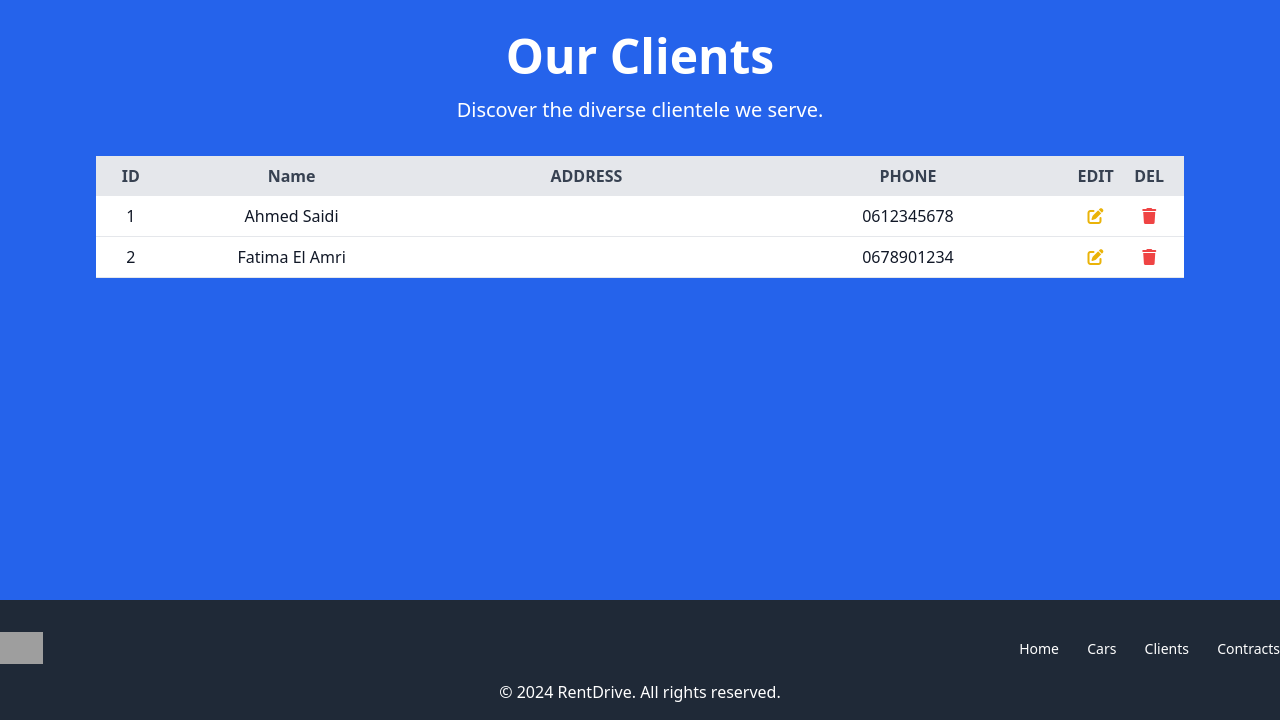
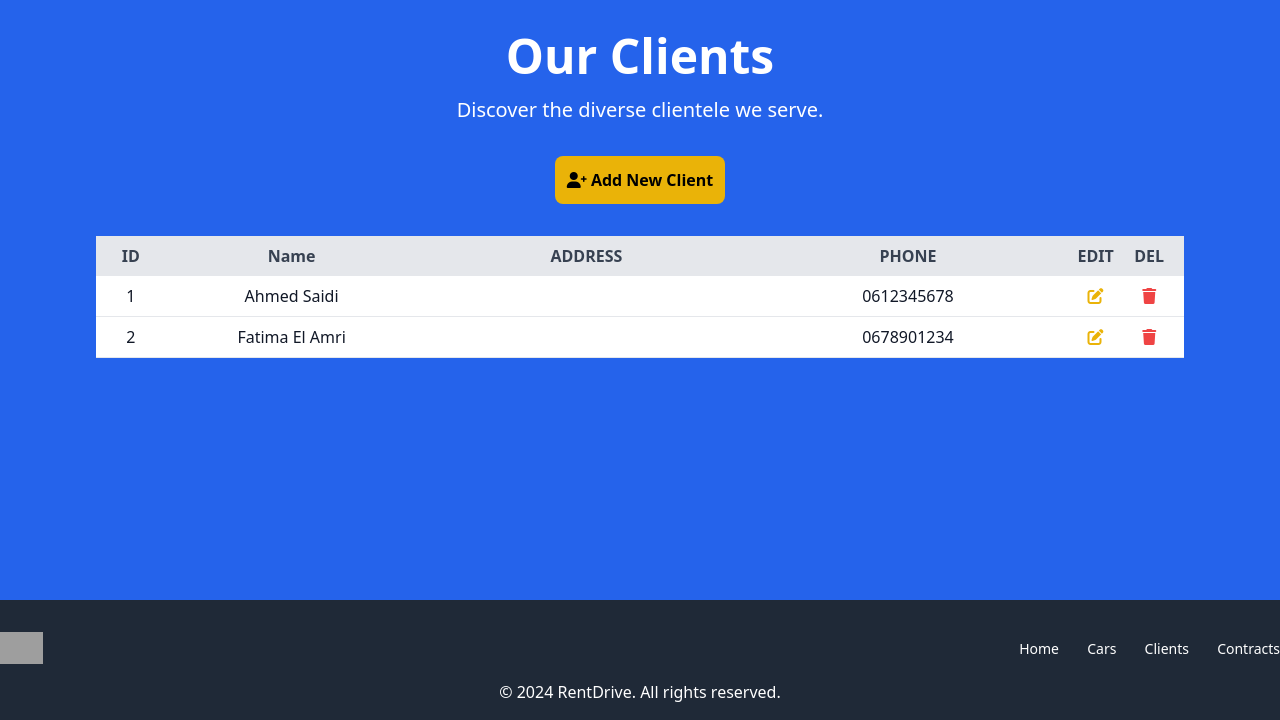
Before and after one commit to MohamedHamouch/Breif7, a PHP site: page /clients/clients.php in a window 1280 px wide. Shown: the part 80-800 px from the top of the page. Run offline with PHP 8.4, Linux system fonts and the light colour scheme; data comes from the database, SQL or seed files in the repository; data that the repository does not hold is empty; some libraries are stand-ins or nearby versions; grey boxes are pictures that could not be loaded.

Commit message:
add new client form

```diff
--- a/clients/clients.php
+++ b/clients/clients.php
@@ -34,6 +34,9 @@ $clients = mysqli_query($conn, $sql);
     <div class="container mx-auto">
       <h1 class="text-5xl font-bold mb-4">Our Clients</h1>
       <p class="text-xl mb-8">Discover the diverse clientele we serve.</p>
+      <button id="add-client-btn"
+        class="px-6 py-3 bg-yellow-500 text-black font-semibold rounded-lg hover:bg-yellow-500 p-5 xl:p-3 w-fit m-auto mb-8"><i
+          class="fa-solid fa-user-plus"></i> Add New Client</button>
 
       <div
         class="grid grid-cols-[5%,25%,30%,30%,5%,5%] items-center bg-gray-200 p-2 font-semibold text-gray-700 mx-auto w-[85%]">
@@ -48,11 +51,11 @@ $clients = mysqli_query($conn, $sql);
       <?php
       if (mysqli_num_rows($clients) > 0) {
         while ($client = mysqli_fetch_assoc($clients)) {
-          echo  '<div class="grid grid-cols-[5%,25%,30%,30%,5%,5%] items-center border-b p-2 bg-white hover:bg-gray-100 mx-auto w-[85%] text-gray-900">';
-          echo '<p>'.$client['ID'].'</p>';
-          echo '<p>'.$client['Name'].'</p>';
-          echo '<p>'.$client['Address'].'</p>';
-          echo '<p>'.$client['Phone'].'</p>';
+          echo '<div class="grid grid-cols-[5%,25%,30%,30%,5%,5%] items-center border-b p-2 bg-white hover:bg-gray-100 mx-auto w-[85%] text-gray-900">';
+          echo '<p>' . $client['ID'] . '</p>';
+          echo '<p>' . $client['Name'] . '</p>';
+          echo '<p>' . $client['Address'] . '</p>';
+          echo '<p>' . $client['Phone'] . '</p>';
           echo '<button>
           <i class="fa-solid fa-pen-to-square text-yellow-500"></i>
         </button>
@@ -68,6 +71,39 @@ $clients = mysqli_query($conn, $sql);
       }
       ?>
 
+    </div>
+  </section>
+
+  <!-- Adding player form -->
+  <section id="add-client-popup"
+    class="hidden fixed w-full h-full items-center justify-center top-0 backdrop-blur-md bg-black/70">
+    <div class="items-center justify-center flex flex-col gap-4 bg-gray-200 py-8 px-12 rounded-lg">
+      <button class="text-red-500 hover:text-red-700" id="close-add-popup">
+        <i class="fa-solid fa-circle-xmark text-3xl"></i>
+      </button>
+
+      <form class="flex flex-col gap-6">
+        <div>
+          <label for="name" class="block text-gray-800 font-semibold">Name</label>
+          <input type="text" id="name" name="name" class="w-96 p-2 border rounded-lg" required>
+          <!-- Adjust width here -->
+        </div>
+
+        <div>
+          <label for="address" class="block text-gray-800 font-semibold">Address</label>
+          <input type="text" id="address" name="address" class="w-96 p-2 border rounded-lg" required>
+          <!-- Adjust width here -->
+        </div>
+
+        <div>
+          <label for="phone" class="block text-gray-800 font-semibold">Phone</label>
+          <input type="tel" id="phone" name="phone" class="w-96 p-2 border rounded-lg" required>
+          <!-- Adjust width here -->
+        </div>
+
+        <button type="submit"
+          class="bg-blue-500 text-white font-semibold py-2 px-4 w-1/3 rounded-lg hover:bg-blue-600">Confirm</button>
+      </form>
     </div>
   </section>
 
```
